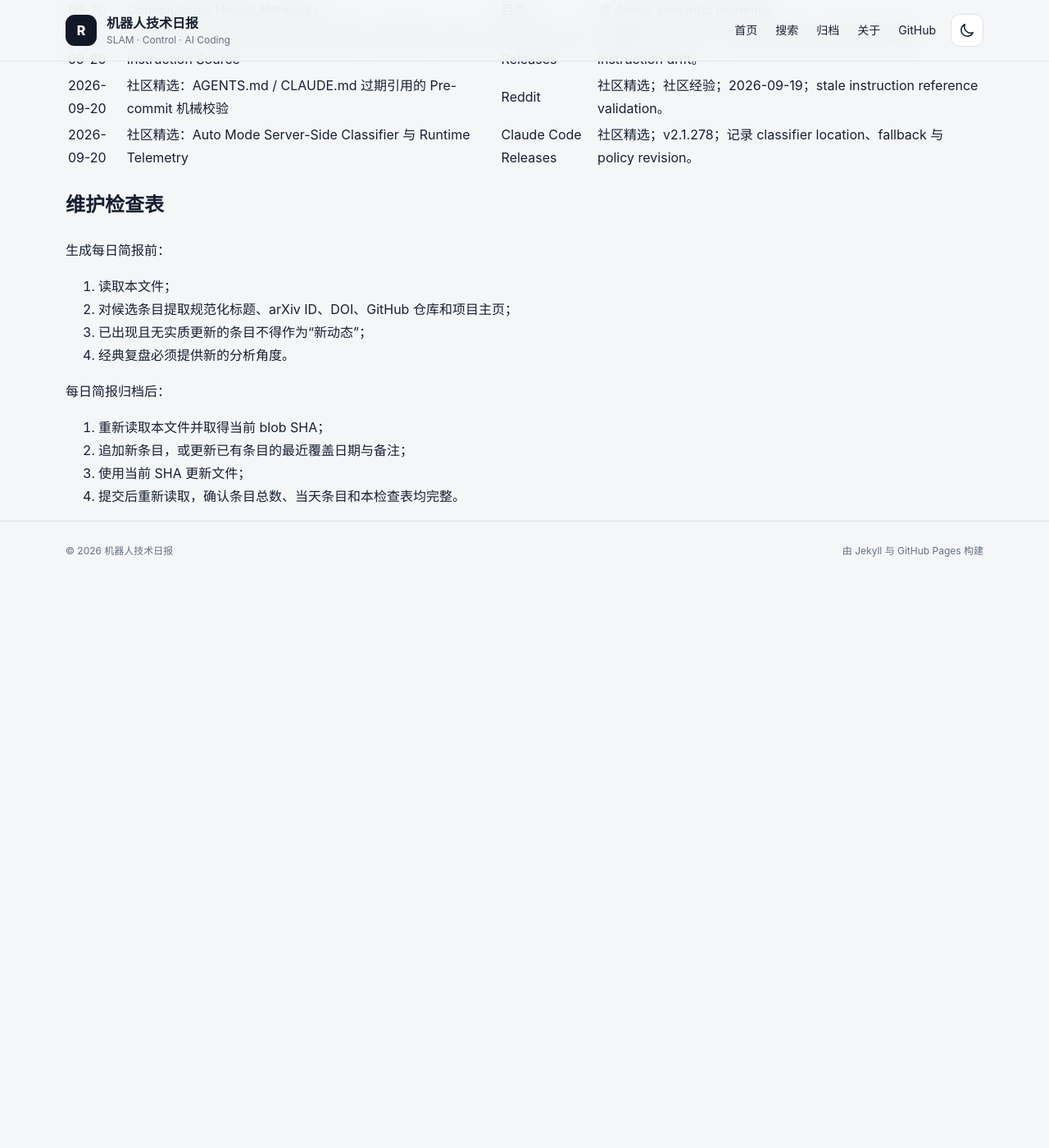
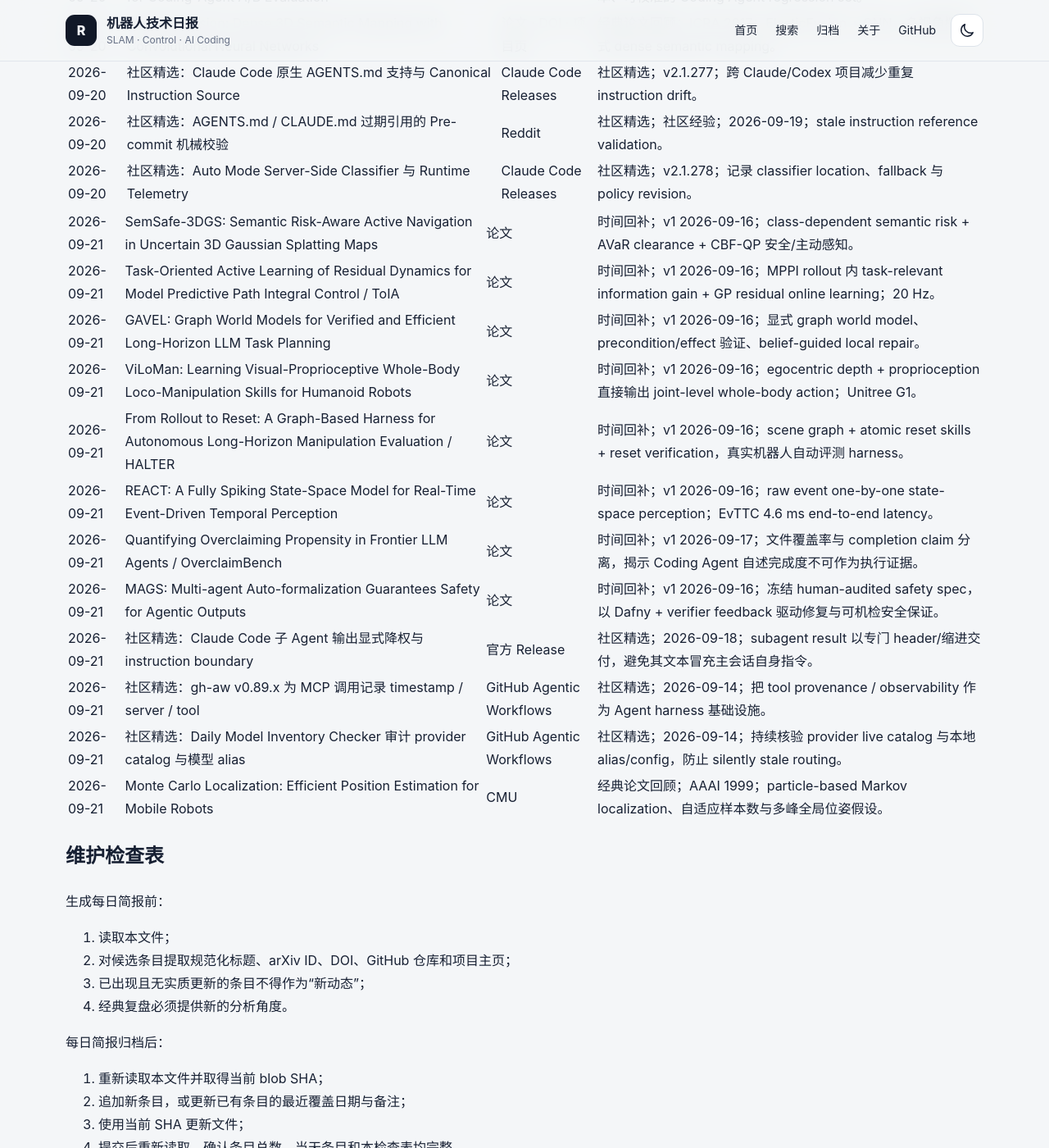
Before and after one commit to helywin/daily, a Jekyll site: the page built from robotics-brief-covered-items.md, in a window 1280 px wide and 1400 px high, scrolled down 46989 px. Shown: the whole window at 82% size. Built offline with Jekyll 4.4.1, drawn with Linux system fonts in a browser that asks for light colours; our own code applies the rules of GitHub Pages for plain Markdown files; before the commit the page ends 47697 px from its top, so only the background shows below that; some of the changed text lies outside the part shown.

Commit message:
docs: update robotics brief index for 2026-09-21

```diff
--- a/robotics-brief-covered-items.md
+++ b/robotics-brief-covered-items.md
@@ -1,6 +1,6 @@
 # 机器人技术简报已覆盖条目索引
 
-> 最后更新：2026-09-20（Asia/Shanghai）
+> 最后更新：2026-09-21（Asia/Shanghai）
 >
 > 用途：每日简报选题前强制查重。本文件保留全部历史条目的最近覆盖日期、规范标题、至少一个可直接访问的原始来源和必要备注。
 >
@@ -99,6 +99,8 @@
 > 2026-09-19 新增 8 条主动态、1 条经典论文回顾与 3 条社区精选，共 714 条。
 >
 > 2026-09-20 新增 8 条主动态、1 条经典论文回顾与 3 条社区精选，共 726 条。
+>
+> 2026-09-21 新增 8 条主动态、1 条经典论文回顾与 3 条社区精选，共 738 条。
 
 ## 已核验条目
 
@@ -854,7 +856,6 @@
 | 2026-09-19 | 社区精选：Claude Code Gateway Hint Headers | [Claude Code Releases](https://github.com/anthropics/claude-code/releases) | 社区精选；v2.1.273；CLAUDE_CODE_GATEWAY_HINT_HEADERS=1 提供 request class、agent type、tool durations 与 compaction 状态，便于网关级 SLO/根因分析。 |
 | 2026-09-19 | FAB-MAP: Probabilistic Localization and Mapping in the Space of Appearance | [Oxford](https://ora.ox.ac.uk/objects/uuid%3A917f6474-bc02-4d6d-8f51-c8bd90b2bbb8) · [DOI](https://doi.org/10.1177/0278364908090961) | 经典论文回顾；IJRR 2008；生成式 appearance model + Chow-Liu tree + new-place hypothesis，显式处理 perceptual aliasing 与概率回环决策。 |
 
-
 | 2026-09-20 | PerSeM: Persistent Semantic Memory for Long-Horizon Open-Vocabulary UAV Mapping | [论文](https://arxiv.org/abs/2609.19542) | 时间回补；v1 2026-09-17；开放词汇 UAV 持久 voxel 语义记忆、多视角稳定与选择性 refinement。 |
 | 2026-09-20 | EliGSiR: Continual RGB-D Mapping with Gaussian Splatting under Bounded Compute | [论文](https://arxiv.org/abs/2609.20348) | 时间回补；v1 2026-09-17；view scheduling + adaptive fidelity + targeted geometry growth。 |
 | 2026-09-20 | Learning Safe Humanoid Navigation from Reduced Order Models | [论文](https://arxiv.org/abs/2609.19272) · [项目页](https://wdc3iii.github.io/rom-nav/) | 时间回补；v1 2026-09-16；RoM→G1 迁移 + frozen locomotion + Poisson safety filter。 |
@@ -867,6 +868,19 @@
 | 2026-09-20 | 社区精选：Claude Code 原生 AGENTS.md 支持与 Canonical Instruction Source | [Claude Code Releases](https://github.com/anthropics/claude-code/releases) | 社区精选；v2.1.277；跨 Claude/Codex 项目减少重复 instruction drift。 |
 | 2026-09-20 | 社区精选：AGENTS.md / CLAUDE.md 过期引用的 Pre-commit 机械校验 | [Reddit](https://www.reddit.com/r/ClaudeCode/comments/1wk018t/your_claudemd_can_reference_code_that_no_longer/) | 社区精选；社区经验；2026-09-19；stale instruction reference validation。 |
 | 2026-09-20 | 社区精选：Auto Mode Server-Side Classifier 与 Runtime Telemetry | [Claude Code Releases](https://github.com/anthropics/claude-code/releases) | 社区精选；v2.1.278；记录 classifier location、fallback 与 policy revision。 |
+
+| 2026-09-21 | SemSafe-3DGS: Semantic Risk-Aware Active Navigation in Uncertain 3D Gaussian Splatting Maps | [论文](https://arxiv.org/abs/2609.19330) | 时间回补；v1 2026-09-16；class-dependent semantic risk + AVaR clearance + CBF-QP 安全/主动感知。 |
+| 2026-09-21 | Task-Oriented Active Learning of Residual Dynamics for Model Predictive Path Integral Control / ToIA | [论文](https://arxiv.org/abs/2609.19378) | 时间回补；v1 2026-09-16；MPPI rollout 内 task-relevant information gain + GP residual online learning；20 Hz。 |
+| 2026-09-21 | GAVEL: Graph World Models for Verified and Efficient Long-Horizon LLM Task Planning | [论文](https://arxiv.org/abs/2609.19315) | 时间回补；v1 2026-09-16；显式 graph world model、precondition/effect 验证、belief-guided local repair。 |
+| 2026-09-21 | ViLoMan: Learning Visual-Proprioceptive Whole-Body Loco-Manipulation Skills for Humanoid Robots | [论文](https://arxiv.org/abs/2609.19340) | 时间回补；v1 2026-09-16；egocentric depth + proprioception 直接输出 joint-level whole-body action；Unitree G1。 |
+| 2026-09-21 | From Rollout to Reset: A Graph-Based Harness for Autonomous Long-Horizon Manipulation Evaluation / HALTER | [论文](https://arxiv.org/abs/2609.19413) | 时间回补；v1 2026-09-16；scene graph + atomic reset skills + reset verification，真实机器人自动评测 harness。 |
+| 2026-09-21 | REACT: A Fully Spiking State-Space Model for Real-Time Event-Driven Temporal Perception | [论文](https://arxiv.org/abs/2609.19204) | 时间回补；v1 2026-09-16；raw event one-by-one state-space perception；EvTTC 4.6 ms end-to-end latency。 |
+| 2026-09-21 | Quantifying Overclaiming Propensity in Frontier LLM Agents / OverclaimBench | [论文](https://arxiv.org/abs/2609.20812) | 时间回补；v1 2026-09-17；文件覆盖率与 completion claim 分离，揭示 Coding Agent 自述完成度不可作为执行证据。 |
+| 2026-09-21 | MAGS: Multi-agent Auto-formalization Guarantees Safety for Agentic Outputs | [论文](https://arxiv.org/abs/2609.19391) | 时间回补；v1 2026-09-16；冻结 human-audited safety spec，以 Dafny + verifier feedback 驱动修复与可机检安全保证。 |
+| 2026-09-21 | 社区精选：Claude Code 子 Agent 输出显式降权与 instruction boundary | [官方 Release](https://github.com/anthropics/claude-code/releases/tag/v2.1.277) | 社区精选；2026-09-18；subagent result 以专门 header/缩进交付，避免其文本冒充主会话自身指令。 |
+| 2026-09-21 | 社区精选：gh-aw v0.89.x 为 MCP 调用记录 timestamp / server / tool | [GitHub Agentic Workflows](https://github.github.com/gh-aw/blog/2026-09-14-weekly-update/) | 社区精选；2026-09-14；把 tool provenance / observability 作为 Agent harness 基础设施。 |
+| 2026-09-21 | 社区精选：Daily Model Inventory Checker 审计 provider catalog 与模型 alias | [GitHub Agentic Workflows](https://github.github.com/gh-aw/blog/2026-09-14-agent-of-the-day/) | 社区精选；2026-09-14；持续核验 provider live catalog 与本地 alias/config，防止 silently stale routing。 |
+| 2026-09-21 | Monte Carlo Localization: Efficient Position Estimation for Mobile Robots | [CMU](https://publications.ri.cmu.edu/monte-carlo-localization-efficient-position-estimation-for-mobile-robots) | 经典论文回顾；AAAI 1999；particle-based Markov localization、自适应样本数与多峰全局位姿假设。 |
 
 ## 维护检查表
 
```
